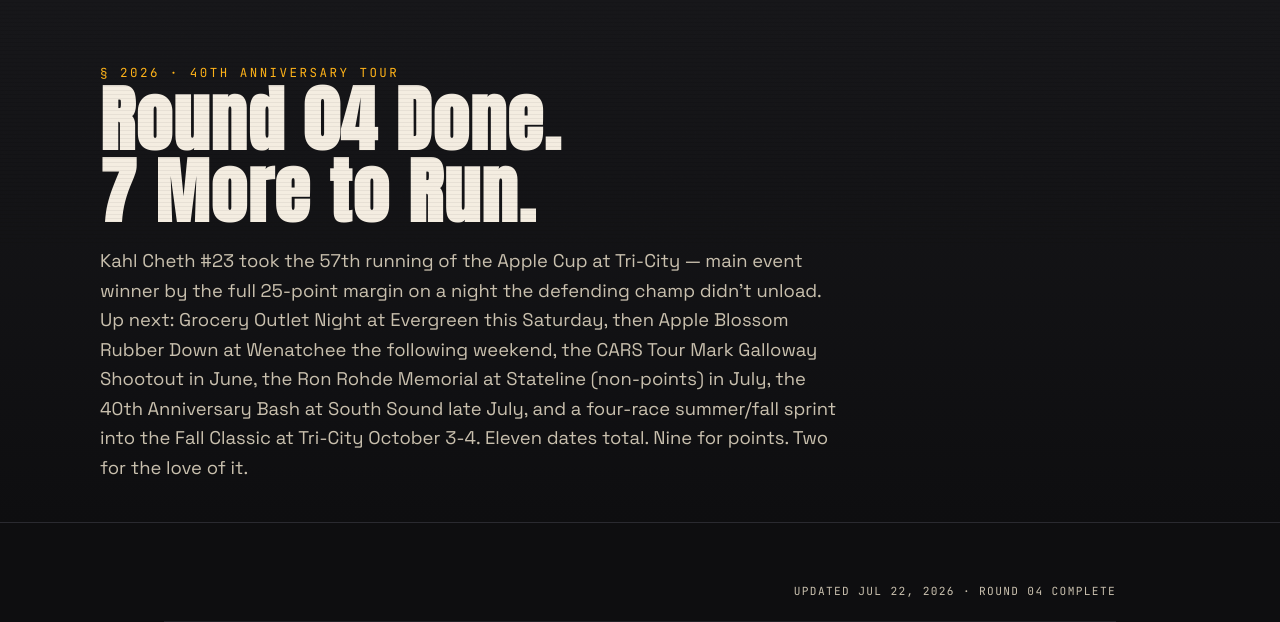
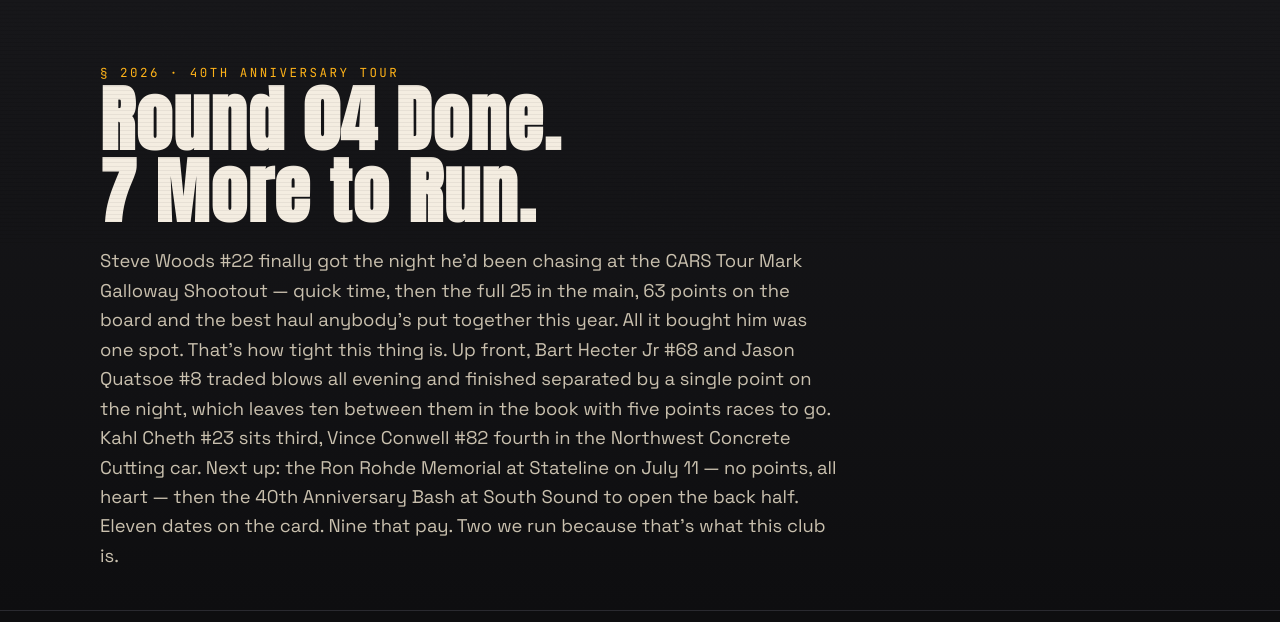
Before and after one commit to Rconman99/vmra-site, a WordPress theme: template wp-theme/vmra/page-schedule.php in a window 1280 px wide. Shown: the part 557-1179 px from the top of the page. Run offline with PHP 8.4 and a stand-in for WordPress, Linux system fonts and the light colour scheme; the site name, menu and one post (Sample post) are stand-ins, and other content is empty; some libraries are stand-ins or nearby versions.

Commit message:
Rewrite standings + schedule ledes for round 4
Both were still describing the April season opener — the schedule page had
Cheth winning the Apple Cup and Evergreen coming up "this Saturday," three
months after the fact.

New copy is built from the actual worksheet numbers:

- Woods #22 took quick time and the full 25 in the main at the Galloway
  Shootout for 63 on the night, the biggest single-round score of 2026,
  and moved from P9 to P8. Verified against the sheet — I first wrote "two
  spots" and the math said one.
- Hecter Jr and Quatsoe finished one point apart on the night (60 vs 61),
  leaving ten between them in the standings.
- Five points races remain, not seven — the Rohde Memorial and the Sunday
  Tri-City finale don't pay.

```diff
--- a/wp-theme/vmra/data/standings.json
+++ b/wp-theme/vmra/data/standings.json
@@ -2,7 +2,7 @@
   "season": "2026",
   "updated": "2026-07-22",
   "rounds_completed": 4,
-  "intro": "Four rounds down. Bart Hecter Jr #68 holds the points lead at 271 after the CARS Tour Mark Galloway Shootout at Evergreen, but Jason Quatsoe #8 closed to within ten at 261 — the tightest the title fight has been all year. Kahl Cheth #23 sits third on 255. Steve Woods #22 posted the biggest single-night score of the round, 63 points including the full 25 in the main, and climbed back to eighth on 199. Vince Conwell #82 holds fourth on 238. Points stay with the car, not the driver.",
+  "intro": "Four rounds in and the top of the board is a knife fight. Bart Hecter Jr #68 still has the points lead at 271, but Jason Quatsoe #8 outscored him by a single point at Evergreen and sits ten back at 261 — close enough that one bad night flips it. Kahl Cheth #23 is right there at 255. Vince Conwell #82 holds fourth at 238 in the Northwest Concrete Cutting car. And keep an eye on Steve Woods #22: quick time and the full 25 in the main at the Galloway Shootout gave him 63 for the night, the biggest score anybody's posted in 2026, and he's still only eighth. Five points races left. Points stay with the car, not the driver.",
   "drivers": [
     {
       "position": 1,
--- a/wp-theme/vmra/page-schedule.php
+++ b/wp-theme/vmra/page-schedule.php
@@ -124,7 +124,7 @@ $body = <<<'VMRA_BODY_EOT'
 <section class="hero"><div class="hero-inner">
   <span class="eyebrow">§ 2026 · 40th Anniversary Tour</span>
   <h1>VMRA_SCHED_H1</h1>
-  <p class="lede">Kahl Cheth #23 took the 57th running of the Apple Cup at Tri-City — main event winner by the full 25-point margin on a night the defending champ didn't unload. Up next: Grocery Outlet Night at Evergreen this Saturday, then Apple Blossom Rubber Down at Wenatchee the following weekend, the CARS Tour Mark Galloway Shootout in June, the Ron Rohde Memorial at Stateline (non-points) in July, the 40th Anniversary Bash at South Sound late July, and a four-race summer/fall sprint into the Fall Classic at Tri-City October 3-4. Eleven dates total. Nine for points. Two for the love of it.</p>
+  <p class="lede">Steve Woods #22 finally got the night he'd been chasing at the CARS Tour Mark Galloway Shootout — quick time, then the full 25 in the main, 63 points on the board and the best haul anybody's put together this year. All it bought him was one spot. That's how tight this thing is. Up front, Bart Hecter Jr #68 and Jason Quatsoe #8 traded blows all evening and finished separated by a single point on the night, which leaves ten between them in the book with five points races to go. Kahl Cheth #23 sits third, Vince Conwell #82 fourth in the Northwest Concrete Cutting car. Next up: the Ron Rohde Memorial at Stateline on July 11 — no points, all heart — then the 40th Anniversary Bash at South Sound to open the back half. Eleven dates on the card. Nine that pay. Two we run because that's what this club is.</p>
 </div></section>
 
 <main id="main-content" tabindex="-1">
```
